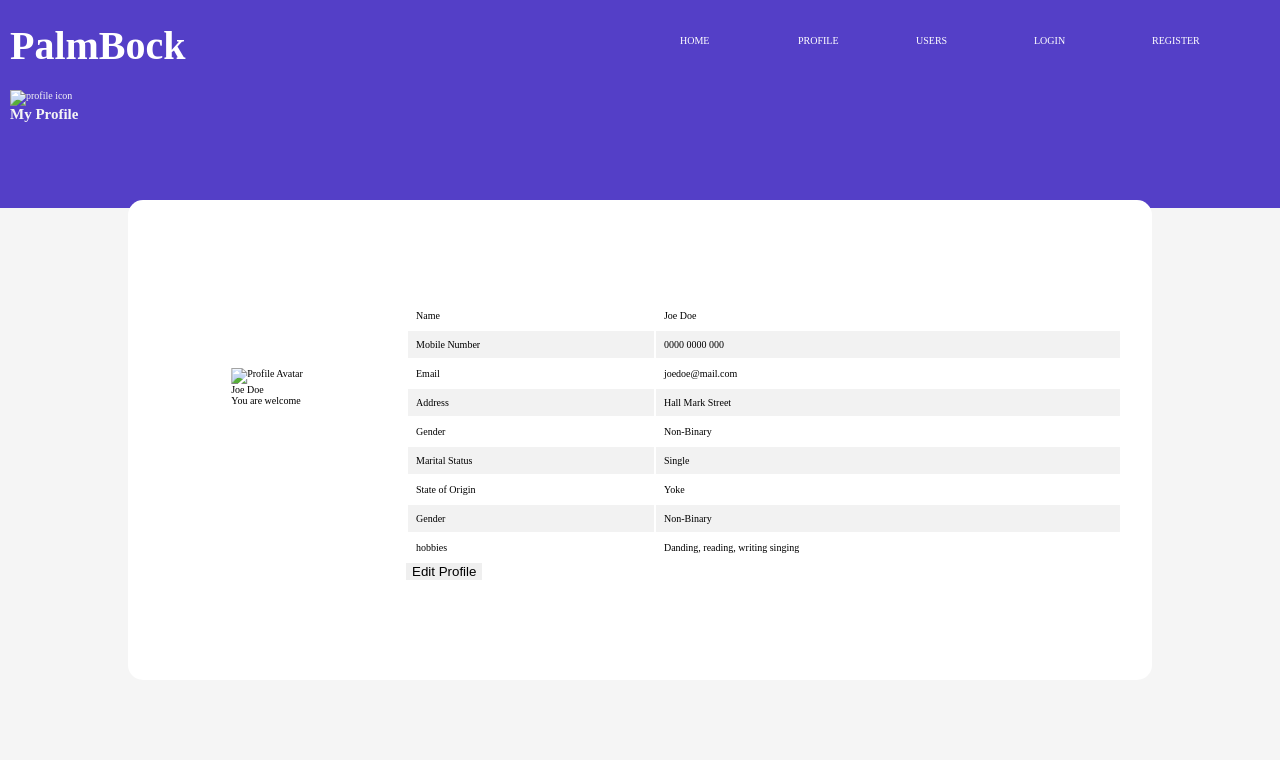
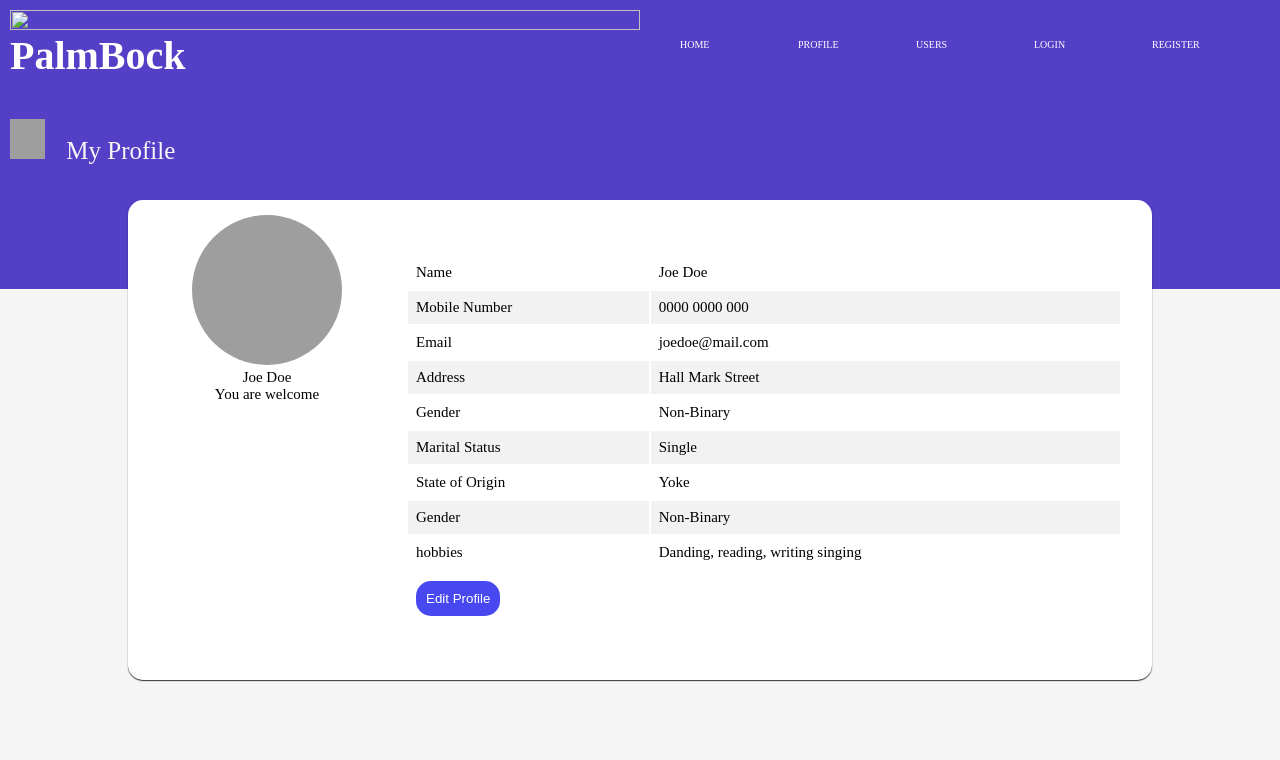
Before and after one commit to tobiebenezer/phpFirstProject, a PHP site: page /profile.php in a window 1280 px wide. Shown: the top 760 px of the page. Run offline with PHP 8.4, Linux system fonts and the light colour scheme; grey boxes are pictures that could not be loaded.

Commit message:
Profile page

```diff
--- a/profile.css
+++ b/profile.css
@@ -23,10 +23,29 @@ h3 {
 
 a {
   text-decoration: none;
+  font-size: 1rem;
 }
 
 li {
   list-style: none;
+}
+
+img {
+  height: 100%;
+  width: 100%;
+  object-fit: cover;
+}
+
+button {
+  padding: 1rem;
+  margin: 1rem;
+  border-radius: 1.5rem;
+  -webkit-border-radius: 1.5rem;
+  -moz-border-radius: 1.5rem;
+  -ms-border-radius: 1.5rem;
+  -o-border-radius: 1.5rem;
+  color: white;
+  background-color: rgb(72, 72, 240);
 }
 
 /* Navigation */
@@ -62,10 +81,17 @@ nav ul li {
 
 /* body style */
 .top {
+  font-size: 2.5rem;
+
   padding: 1rem;
   background: rgb(84, 63, 199);
-  height: 16vh;
+  height: 25vh;
   color: whitesmoke;
+}
+
+#text {
+  padding: 1.5rem 1.5rem;
+  margin-bottom: 1rem;
 }
 
 .body {
@@ -74,10 +100,12 @@ nav ul li {
 }
 /* Profile style */
 .profile-table {
+  font-size: 1.5rem;
   height: 60vh;
   width: 80vw;
   border-radius: 1.5rem;
   margin: auto;
+  box-shadow: 0px 1px 1px rgba(0, 0, 0, 0.5), 0px 1px 1px rgba(0, 0, 0, 0.5);
   position: absolute;
   top: 25%;
   left: 50%;
@@ -103,15 +131,40 @@ nav ul li {
   flex: 1 1 20rem;
 }
 .profile-pic div {
+  height: 15rem;
+  width: 15rem;
+  border-radius: 50%;
+  text-align: center;
   position: absolute;
-  top: 0%;
+  top: 10%;
   left: 50%;
-  transform: translate(-50%, -150%);
+  transform: translate(-50%, -100%);
   -webkit-transform: translate(-50%, -150%);
-  -moz-transform: translate(-50%, -150%);
-  -ms-transform: translate(-50%, -150%);
-  -o-transform: translate(-50%, -150%);
+  -moz-transform: translate(-50%, -100%);
+  -ms-transform: translate(-50%, -100%);
+  -o-transform: translate(-50%, -100%);
   padding-bottom: 1rem;
+  -webkit-border-radius: 50%;
+  -moz-border-radius: 50%;
+  -ms-border-radius: 50%;
+  -o-border-radius: 50%;
+}
+
+#icon {
+  height: 40px;
+  width: 35px;
+  object-fit: cover;
+  margin-top: 2rem;
+}
+
+#avatar {
+  height: 15rem;
+  width: 15rem;
+  border-radius: 50%;
+  -webkit-border-radius: 50%;
+  -moz-border-radius: 50%;
+  -ms-border-radius: 50%;
+  -o-border-radius: 50%;
 }
 .profile-items {
   flex: 7 1 20rem;
--- a/profile.php
+++ b/profile.php
@@ -25,14 +25,14 @@
     <main>
     <section>
     <div class="top">
-    <span><img src="" alt="profile icon"> <h2>My Profile</h2></span>
+    <span><img id="icon" src="./images/account.png" alt="profile icon"> <span id="text">My Profile </span> </span>
     </div>
     <div class="body">
         <div class='profile-table'>
             <div class="profile-pic">
                 <div>
 
-                    <img src="" alt="Profile Avatar">
+                    <img id='avatar' src="./images/pexels-creation-hill-1681010.jpg" alt="Profile Avatar">
                     <p> <span>Joe Doe</span> </br>
                     You are welcome</p>
                 </div>
```
